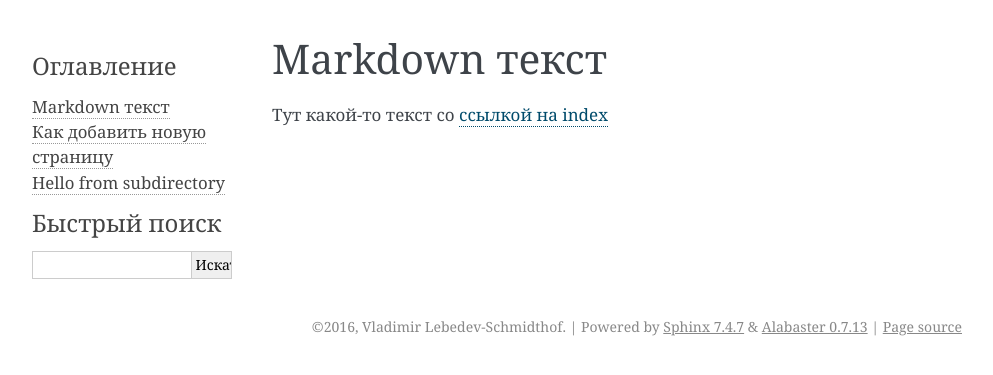
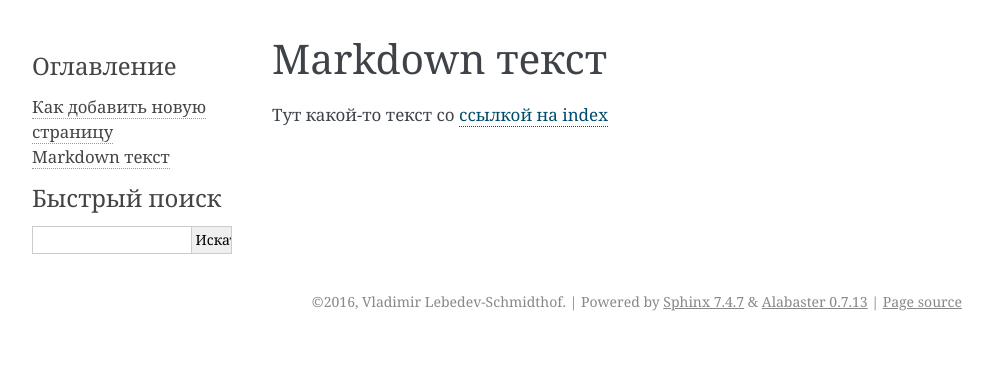
Before and after one commit to joinrpg/joinrpg-docs, a Sphinx documentation site: the page built from docs/markdown.md, in a window 1280 px wide. Shown: the top 375 px of the page, without its empty margins (148-1141 px from the left). Built offline with Sphinx 7.4.7, drawn with Linux system fonts in a browser that asks for light colours; pages that are not in the unit, such as notebooks, are missing from menus.

```diff
--- a/docs/conf.py
+++ b/docs/conf.py
@@ -126,7 +126,7 @@
 # The theme to use for HTML and HTML Help pages.  See the documentation for
 # a list of builtin themes.
 #
-html_theme = 'alabaster'
+#html_theme = 'alabaster'
 
 # Theme options are theme-specific and customize the look and feel of a theme
 # further.  For a list of options available for each theme, see the
--- a/docs/index.rst
+++ b/docs/index.rst
@@ -4,7 +4,8 @@
 Здесь будет город заложён.
 
 .. toctree::
+    :maxdepth: 3
 
+    howto-doc
     markdown
-    howto-doc
     subdir/index
--- a/docs/subdir/index.md
+++ /dev/null
@@ -1 +0,0 @@
-# Hello from subdirectory
```
